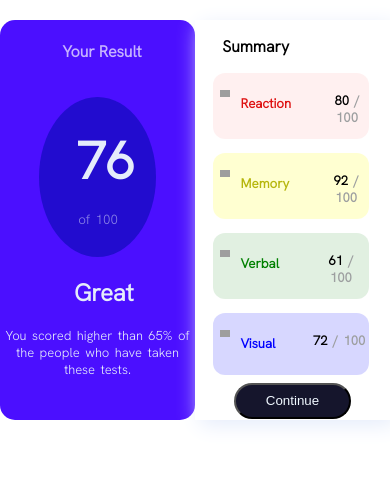
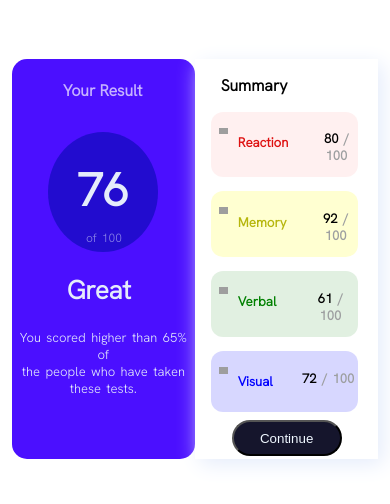
Before and after one commit to kamsirichard/results-summary-card, a plain HTML site: page index.html in a window 390 px wide. Drawn offline with Linux system fonts and the light colour scheme; grey boxes are pictures that could not be loaded.

Commit message:
Update style.css

```diff
--- a/style.css
+++ b/style.css
@@ -218,16 +218,73 @@ button{
     }
     .cardo{
         width: 80%;
+        margin-top: 10%;
+        margin-left: 3%;
+
     }
     .cardt{
         width: 80%;
+        margin-top: 10%;
+
+        margin-right: 3%;
     }
     p{
         text-align: center;
         padding-right: 2%;
     }
-    h2{
-        margin-right: 20%;
+    .cardo h2{
+        margin-left: -4%;
+        font-size: 26px;
     }
+    .score{
+
+        border-radius: 80%;
+        height: 30%;
+        width: 60%;
+        margin: 0 auto;
+    }
+    h1{
+        padding-left: 26%;
+        padding-top: 26%;
+        font-weight: 600;
+        font-size: 46px;
+    }
+    #p{
+        margin-left: 1%;
+        margin-top: -38%;
+        font-size: 12px;
+
+    }
+    .visual p{
+        padding-left: 20%;
+        padding-top: 4%;
+
+        font-weight: bold;
+    }
+    .reaction p{
+        padding-left: 20%;
+        padding-top: 4%;
+
+        font-weight: bold;
+    }
+    .verbal p{
+        padding-left: 20%;
+        padding-top: 4%;
+
+        font-weight: bold;
+    }
+    .memory p{
+        padding-left: 20%;
+        padding-top: 4%;
+
+        font-weight: bold;
+    }
+  h4{
+    margin-left: 28%;
 
 }
+  h2{
+    padding-left: 34%;
+    padding-top: -2%;
+
+}
```
